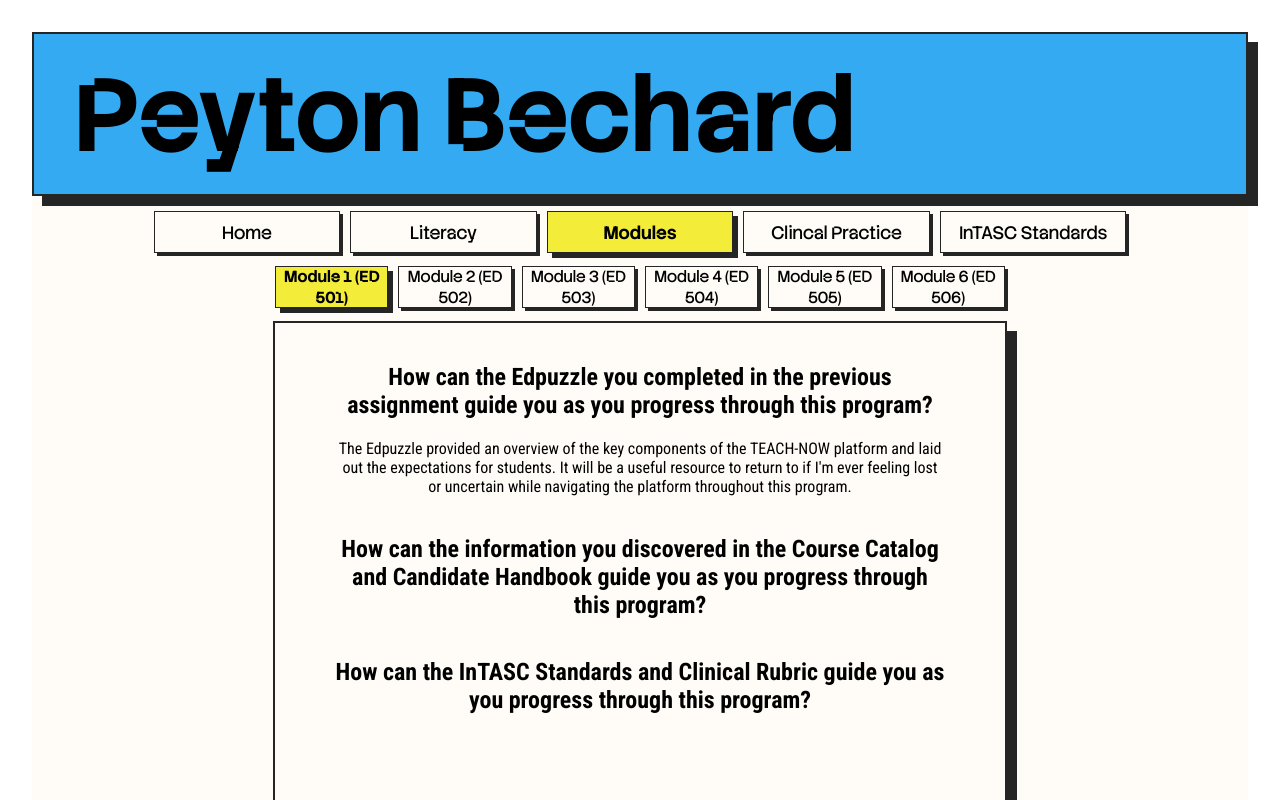
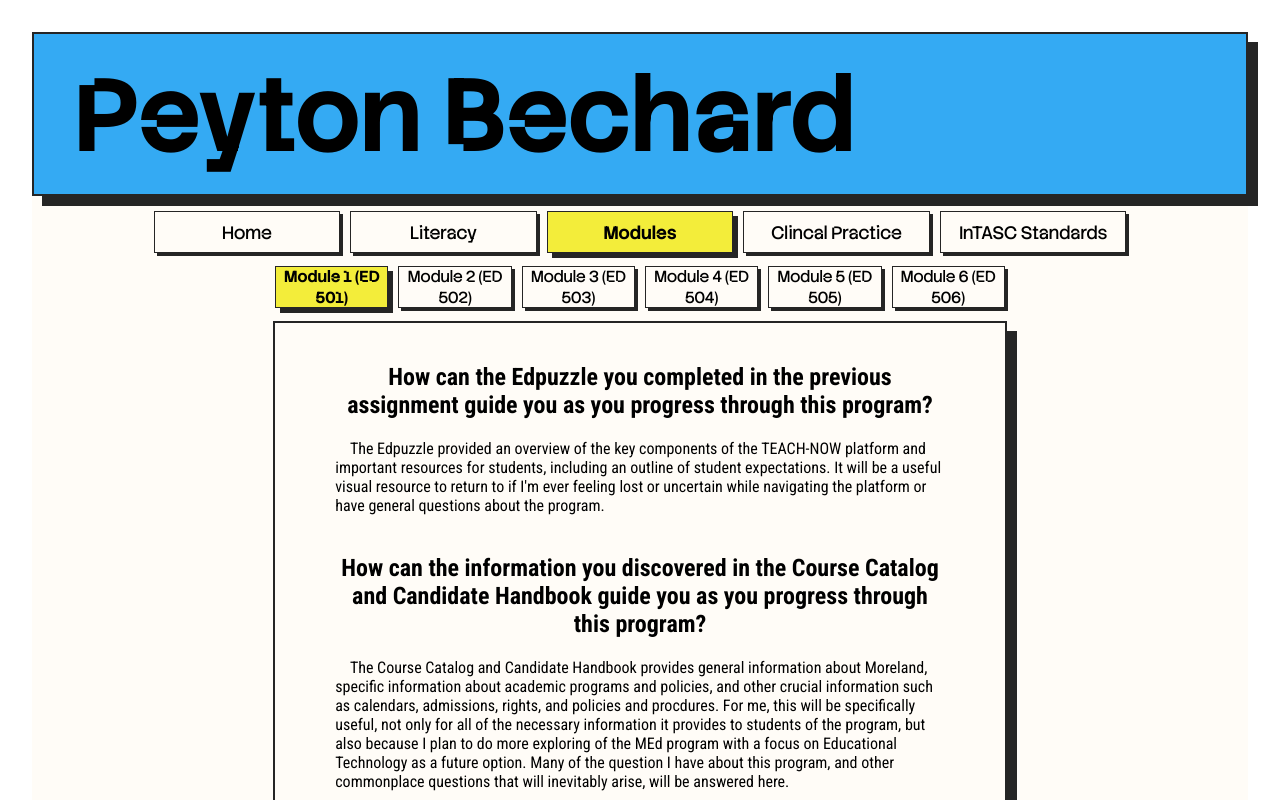
Before and after one commit to pmbechard/morelandportfolio, a React (Vite) app: page / in a window 1280 px wide. Both pictures are taken after a click on the item "Modules". Shown: the top 800 px of the page. Built offline with nearby package versions, Linux system fonts and the light colour scheme.

Commit message:
Completes Module 1 page content

```diff
--- a/src/App.css
+++ b/src/App.css
@@ -116,3 +116,7 @@
   margin: 0 60px;
   margin-bottom: 20px;
 }
+
+#content p {
+  text-align: left;
+}
--- /dev/null
+++ b/src/components/Tab.tsx
@@ -0,0 +1,5 @@
+const Tab = () => {
+  return <span>&nbsp;&nbsp;&nbsp;&nbsp;</span>;
+};
+
+export default Tab;
--- a/src/components/modules/Module1.tsx
+++ b/src/components/modules/Module1.tsx
@@ -1,3 +1,5 @@
+import Tab from "../Tab";
+
 const Module1 = () => {
   return (
     <>
@@ -6,23 +8,54 @@ const Module1 = () => {
         as you progress through this program?
       </h2>
       <p>
+        <Tab />
         The Edpuzzle provided an overview of the key components of the TEACH-NOW
-        platform and laid out the expectations for students. It will be a useful
-        resource to return to if I'm ever feeling lost or uncertain while
-        navigating the platform throughout this program.
+        platform and important resources for students, including an outline of
+        student expectations. It will be a useful visual resource to return to
+        if I'm ever feeling lost or uncertain while navigating the platform or
+        have general questions about the program.
       </p>
       <br />
       <h2>
         How can the information you discovered in the Course Catalog and
         Candidate Handbook guide you as you progress through this program?
       </h2>
-      <p></p>
+      <p>
+        &nbsp;&nbsp;&nbsp;&nbsp;The Course Catalog and Candidate Handbook
+        provides general information about Moreland, specific information about
+        academic programs and policies, and other crucial information such as
+        calendars, admissions, rights, and policies and procdures. For me, this
+        will be specifically useful, not only for all of the necessary
+        information it provides to students of the program, but also because I
+        plan to do more exploring of the MEd program with a focus on Educational
+        Technology as a future option. Many of the question I have about this
+        program, and other commonplace questions that will inevitably arise,
+        will be answered here.
+      </p>
       <br />
       <h2>
         How can the InTASC Standards and Clinical Rubric guide you as you
         progress through this program?
       </h2>
-      <p></p>
+      <p>
+        &nbsp;&nbsp;&nbsp;&nbsp;The InTASC Standards and Clinical Rubric will be
+        essential guides as I begin to implement knowledge and skills gained in
+        the program into the classroom.
+        <br />
+        &nbsp;&nbsp;&nbsp;&nbsp;The InTASC standards (1) set out clear
+        expectations for what skills the participant should expect to take away
+        from their time in the TEACH-NOW program as a successful teacher and (2)
+        what the teacher should consistently consider and be able to demonstrate
+        in their practice. These standards will serve as a guide for my
+        learning, growth, and application of skills throughout the program and
+        in the classroom.
+        <br />
+        &nbsp;&nbsp;&nbsp;&nbsp;The Clinical Rubrics takes the InTASC standards
+        and puts them into a measurable form that can be used for assessment.
+        These criteria will help me to evaluate my own planning and
+        implementations in the classroom and help to ensure that I am meeting
+        the expectations set out by the InTASC standards.
+      </p>
     </>
   );
 };
--- a/src/components/pages/Home.tsx
+++ b/src/components/pages/Home.tsx
@@ -1,8 +1,11 @@
+import Tab from "../Tab";
+
 const Home = () => {
   return (
     <div id="content">
       <h2>About Me</h2>
       <p>
+        <Tab />
         Mentorship, technology, critical thought, and practical problem-solving
         are key areas of focus that have permeated my diverse background, which
         spans the humanities, risk management, computer science, and education.
@@ -20,6 +23,7 @@ const Home = () => {
       <br />
       <h2>About this Site</h2>
       <p>
+        <Tab />
         This site was developed by Peyton Bechard using TypeScript and React,
         and was inspired by a mash of retro, brutalist, and pop art styles of
         web design. The site was built as a part of the participation in the
```
